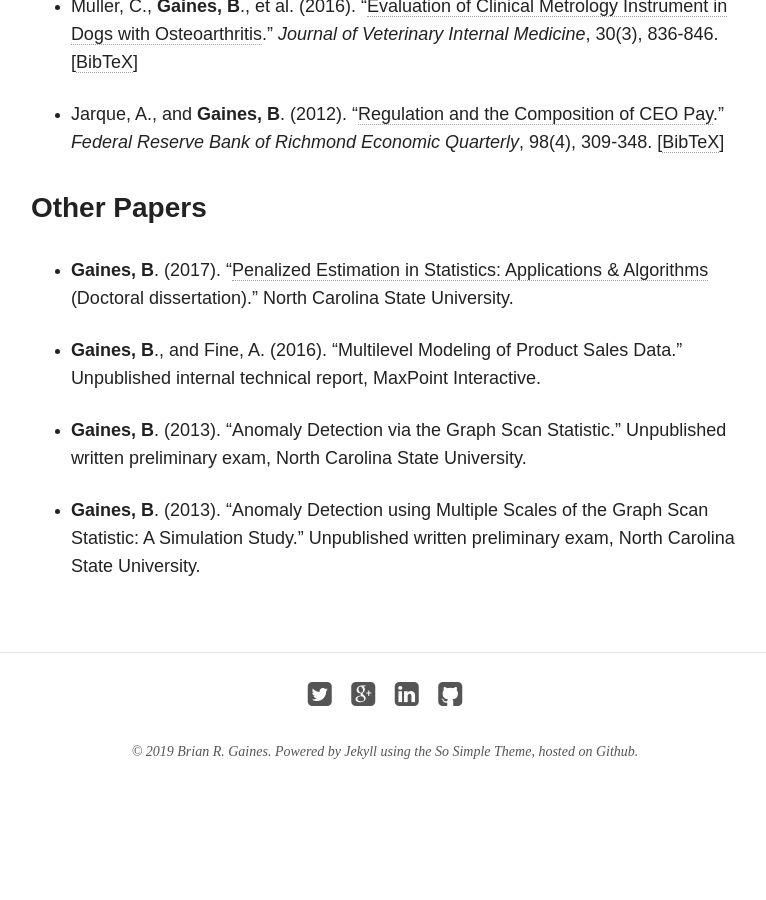
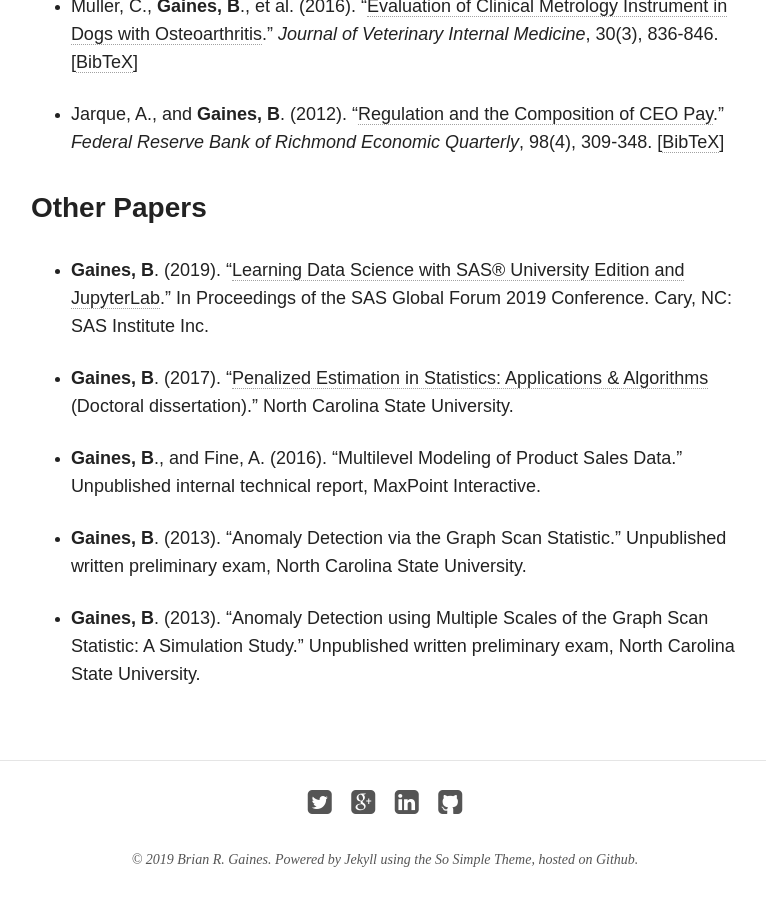
Before and after one commit to brgaines/brgaines.github.io, a Jekyll site: the page built from research/index.md, in a window 1280 px wide and 900 px high, scrolled down 1984 px. Shown: the whole window, without its empty margins (255-1021 px from the left). Built offline with Jekyll 4.4.1, drawn with Linux system fonts in a browser that asks for light colours; nearby versions of some CDN libraries; before the commit the page ends 2814 px from its top, so only the background shows below that.

Commit message:
added SGF 2019 paper

```diff
--- a/research/index.md
+++ b/research/index.md
@@ -32,6 +32,8 @@ My other research projects focued on a convex formulation of clustering that has
 
 ### Other Papers
 
+* **Gaines, B**. (2019).  "[Learning Data Science with SAS® University Edition and JupyterLab](https://www.sas.com/content/dam/SAS/support/en/sas-global-forum-proceedings/2019/3133-2019.pdf)."  In Proceedings of the SAS Global Forum 2019 Conference. Cary, NC: SAS Institute Inc.
+
 * **Gaines, B**. (2017). "[Penalized Estimation in Statistics: Applications & Algorithms](http://www.lib.ncsu.edu/resolver/1840.20/34690) (Doctoral dissertation)." North Carolina State University.
 
 * **Gaines, B**., and Fine, A. (2016). "Multilevel Modeling of Product Sales Data." Unpublished internal technical report, MaxPoint Interactive.
```
